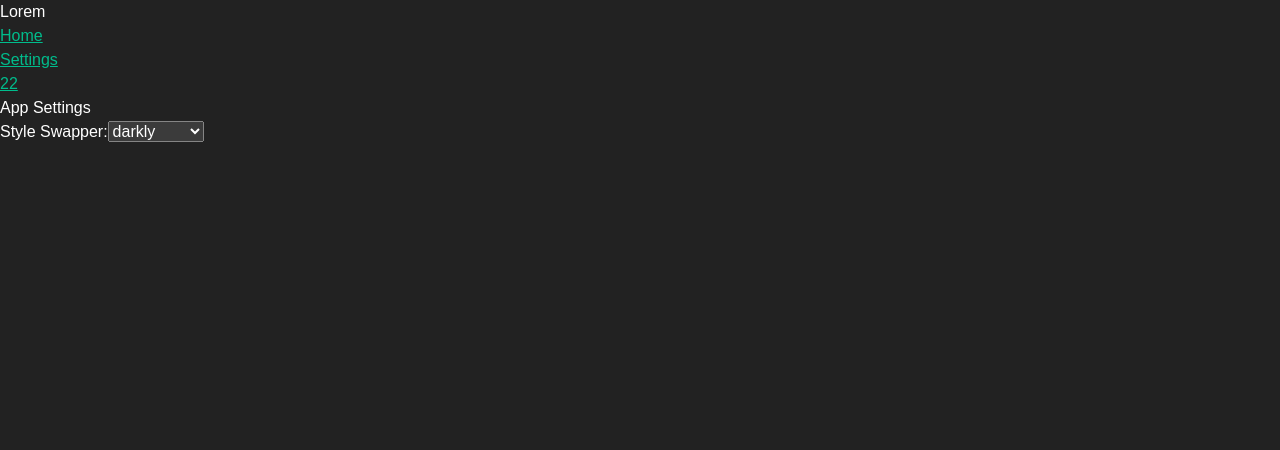
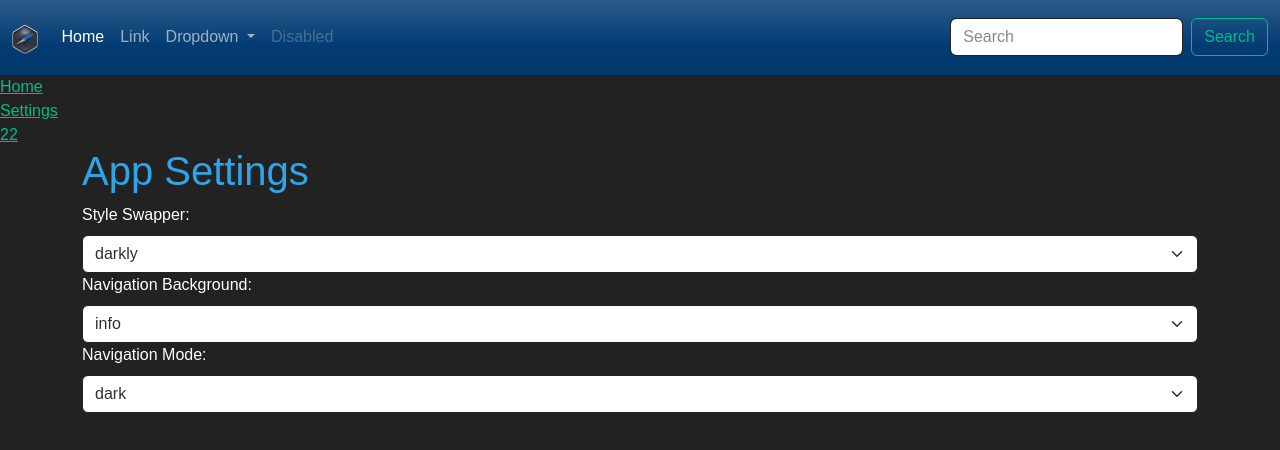
Before and after one commit to TheJaredWilcurt/nw-app-template, a Vue app: page /#/settings in a window 1280 px wide. Shown: the top 450 px of the page. Built offline with nearby package versions, Linux system fonts and the light colour scheme.

Commit message:
Add top nav, started styling

```diff
--- a/src/App.vue
+++ b/src/App.vue
@@ -1,7 +1,11 @@
 <template>
-  <TopNav />
-  <SideBar />
-  <RouterView />
+  <div class="container-fluid g-0">
+    <TopNav />
+    <div class="container-fluid g-0">
+      <SideBar />
+      <RouterView />
+    </div>
+  </div>
 </template>
 
 <script>
--- a/src/components/AppSettings.vue
+++ b/src/components/AppSettings.vue
@@ -1,17 +1,80 @@
 <template>
-  <div>
-    App Settings
-    <StyleSwapper />
+  <div class="container">
+    <h2>App Settings</h2>
+    <SelectOption
+      v-model="selectedStyle"
+      id="app-settings-style-swapper"
+      label="Style Swapper"
+      :list="swatches"
+    />
+    <SelectOption
+      v-model="navBarBackground"
+      id="app-settings-navigation-background"
+      label="Navigation Background"
+      :list="navBarBackgroundsList"
+    />
+    <SelectOption
+      v-model="navBarMode"
+      id="app-settings-navigation-mode"
+      label="Navigation Mode"
+      :list="['light', 'dark']"
+    />
   </div>
 </template>
 
 <script>
-import StyleSwapper from '@/components/StyleSwapper.vue';
+import { settingsStore } from '@/stores/appSettings.js';
+
+import { dynamicallyLoadThemesList } from '@/helpers/applyTheme.js';
+
+import SelectOption from '@/components/forms/SelectOption.vue';
 
 export default {
   name: 'AppSettings',
   components: {
-    StyleSwapper
+    SelectOption
+  },
+  computed: {
+    selectedStyle: {
+      get: function () {
+        return settingsStore().theme;
+      },
+      set: function (value) {
+        settingsStore().setTheme(value);
+      }
+    },
+    swatches: function () {
+      return dynamicallyLoadThemesList();
+    },
+    navBarBackground: {
+      get: function () {
+        return settingsStore().navBarBackground;
+      },
+      set: function (value) {
+        settingsStore().setNavBarBackground(value);
+      }
+    },
+    navBarBackgroundsList: function () {
+      return [
+        'dark',
+        'light',
+        'primary',
+        'secondary',
+        'success',
+        'danger',
+        'warning',
+        'info'
+      ];
+    },
+    navBarMode: {
+      get: function () {
+        return settingsStore().navBarMode;
+      },
+      set: function (value) {
+        settingsStore().setNavBarMode(value);
+      }
+    }
   }
+
 };
 </script>
--- a/src/components/StyleSwapper.vue
+++ /dev/null
@@ -1,42 +0,0 @@
-<template>
-  <div>
-    <label for="style-swapper">
-      Style Swapper:
-    </label>
-    <select
-      v-model="selectedStyle"
-      id="style-swapper"
-    >
-      <option
-        v-for="(swatch, index) in swatches"
-        :value="swatch"
-        :key="swatch + index"
-      >
-        {{ swatch }}
-      </option>
-    </select>
-  </div>
-</template>
-
-<script>
-import { settingsStore } from '@/stores/appSettings.js';
-
-import { dynamicallyLoadThemesList } from '@/helpers/applyTheme.js';
-
-export default {
-  name: 'StyleSwapper',
-  computed: {
-    selectedStyle: {
-      get: function () {
-        return settingsStore().theme;
-      },
-      set: function (value) {
-        settingsStore().setTheme(value);
-      }
-    },
-    swatches: function () {
-      return dynamicallyLoadThemesList();
-    }
-  }
-};
-</script>
--- a/src/components/TopNav.vue
+++ b/src/components/TopNav.vue
@@ -1,11 +1,98 @@
 <template>
-  <nav>
-    Lorem
+  <nav :class="navClasses">
+    <div class="container-fluid">
+      <a class="navbar-brand" href="#">
+        <img
+          src="@/assets/logo.png"
+          class="d-inline-block align-text-top"
+          alt="logo"
+          style="height: 1.43em"
+        />
+      </a>
+      <button
+        class="navbar-toggler"
+        type="button"
+        data-bs-toggle="collapse"
+        data-bs-target="#navbarSupportedContent"
+        aria-controls="navbarSupportedContent"
+        aria-expanded="false"
+        aria-label="Toggle navigation"
+      >
+        <span class="navbar-toggler-icon"></span>
+      </button>
+      <div
+        id="navbarSupportedContent"
+        class="collapse navbar-collapse"
+      >
+        <ul class="navbar-nav me-auto mb-2 mb-lg-0">
+          <li class="nav-item">
+            <a class="nav-link active" aria-current="page" href="#">Home</a>
+          </li>
+          <li class="nav-item">
+            <a class="nav-link" href="#">Link</a>
+          </li>
+          <li class="nav-item dropdown">
+            <a
+              id="navbarDropdown"
+              class="nav-link dropdown-toggle"
+              href="#"
+              role="button"
+              data-bs-toggle="dropdown"
+              aria-expanded="false"
+            >
+              Dropdown
+            </a>
+            <ul class="dropdown-menu" aria-labelledby="navbarDropdown">
+              <li><a class="dropdown-item" href="#">Action</a></li>
+              <li><a class="dropdown-item" href="#">Another action</a></li>
+              <li><hr class="dropdown-divider" /></li>
+              <li><a class="dropdown-item" href="#">Something else here</a></li>
+            </ul>
+          </li>
+          <li class="nav-item">
+            <a
+              class="nav-link disabled"
+              href="#"
+              tabindex="-1"
+              aria-disabled="true"
+            >Disabled</a>
+          </li>
+        </ul>
+        <form class="d-flex">
+          <input
+            class="form-control me-2"
+            type="search"
+            placeholder="Search"
+            aria-label="Search"
+          />
+          <button class="btn btn-outline-success" type="submit">Search</button>
+        </form>
+      </div>
+    </div>
   </nav>
 </template>
 
 <script>
+import { mapState } from 'pinia';
+
+import { settingsStore } from '@/stores/appSettings.js';
+
 export default {
-  name: 'TopNav'
+  name: 'TopNav',
+  computed: {
+    navClasses: function () {
+      const classes = [
+        'navbar',
+        'navbar-expand-lg',
+        'navbar-' + this.navBarMode,
+        'bg-' + this.navBarBackground
+      ];
+      return classes.join(' ');
+    },
+    ...mapState(settingsStore, [
+      'navBarBackground',
+      'navBarMode'
+    ])
+  }
 };
 </script>
--- /dev/null
+++ b/src/components/forms/SelectOption.vue
@@ -0,0 +1,54 @@
+<template>
+  <div>
+    <label
+      :for="id"
+      class="form-label"
+    >
+      {{ label }}:
+    </label>
+    <select
+      :id="id"
+      :value="modelValue"
+      class="form-select"
+      @input="($event) => $emit('update:modelValue', $event.currentTarget.value)"
+    >
+      <option
+        v-for="(item, index) in list"
+        :value="item"
+        :key="id + item + index"
+      >
+        {{ item }}
+      </option>
+    </select>
+  </div>
+</template>
+
+<script>
+export default {
+  name: 'SelectOption',
+  props: {
+    label: {
+      type: String,
+      required: true
+    },
+    id: {
+      type: String,
+      required: true
+    },
+    modelValue: {
+      type: String,
+      default: null
+    },
+    list: {
+      type: Array,
+      required: true,
+      validator: function (value) {
+        const onlyContainsStrings = !value.filter(function (item) {
+          return typeof(item) !== 'string';
+        }).length;
+        return onlyContainsStrings;
+      }
+    }
+  }
+};
+</script>
--- a/src/stores/appSettings.js
+++ b/src/stores/appSettings.js
@@ -18,7 +18,9 @@ const localStorageId = 'AppSettings';
 export const settingsStore = defineStore('settings', {
   state: function () {
     return {
-      theme: 'darkly'
+      theme: 'darkly',
+      navBarBackground: 'info',
+      navBarMode: 'dark'
     };
   },
   actions: {
@@ -65,19 +67,35 @@ export const settingsStore = defineStore('settings', {
       this.theme = theme;
       updateCss(theme);
       this.saveSettings();
+    },
+    setNavBarMode: function (mode) {
+      this.navBarMode = mode;
+      this.saveSettings();
+    },
+    setNavBarBackground: function (name) {
+      this.navBarBackground = name;
+      this.saveSettings();
     }
   },
   getters: {
     dataToSave: function (state) {
+      const {
+        theme,
+        navBarBackground,
+        navBarMode
+      } = state;
+      const copy = {
+        theme,
+        navBarBackground,
+        navBarMode
+      };
+      let output = '';
       try {
-        const copy = {
-          theme: state.theme
-        };
-        return JSON.stringify(copy, null, 2);
+        output = JSON.stringify(copy, null, 2);
       } catch (err) {
         console.log(err);
       }
-      return '';
+      return output;
     }
   }
 });
```
